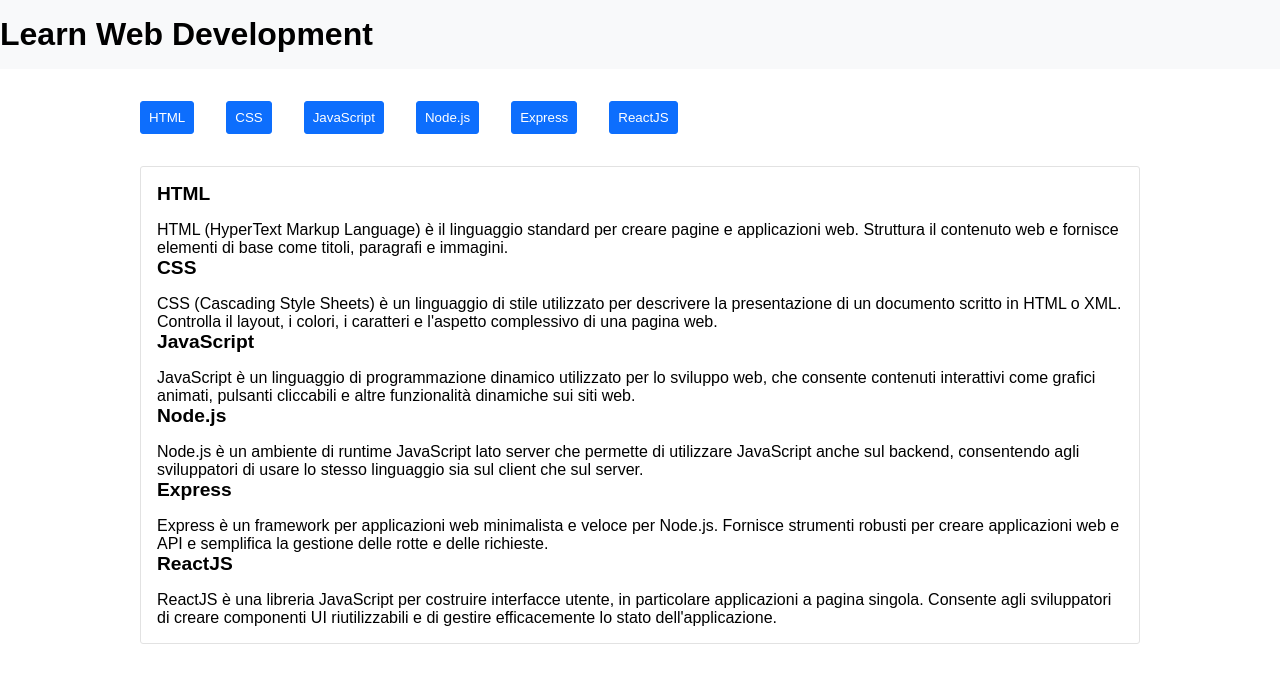
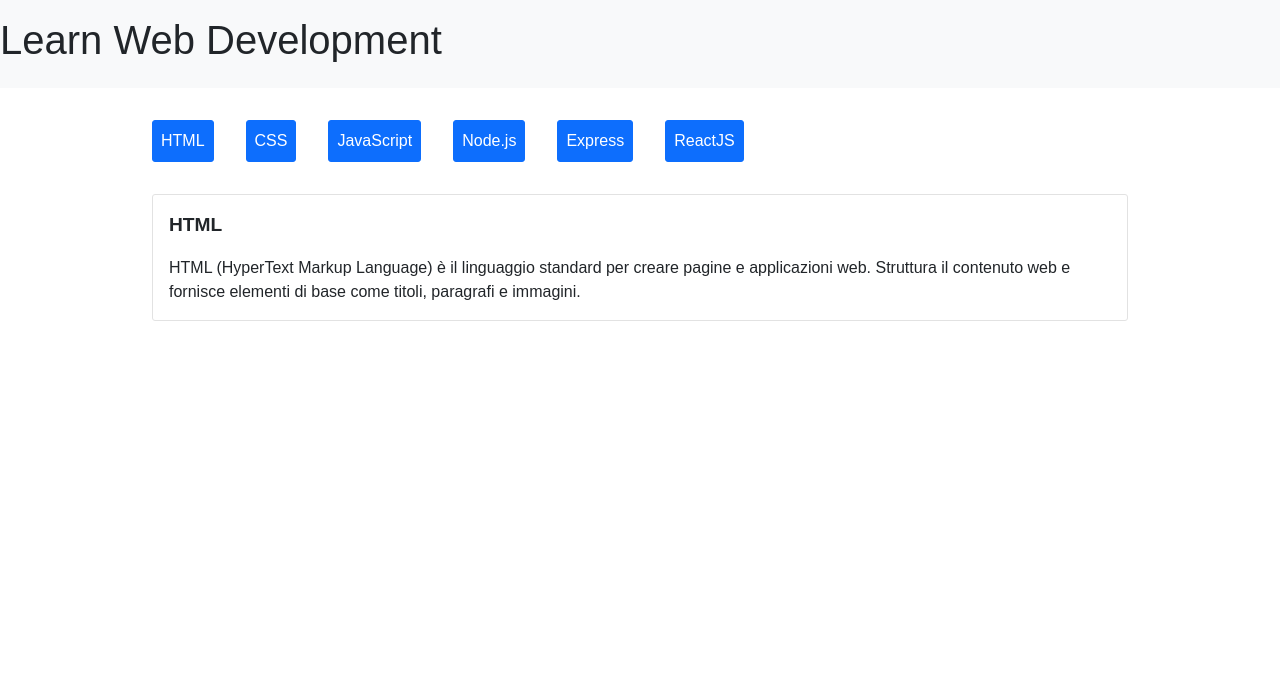
Before and after one commit to petraalpigiano/react-use-state, a React (Vite) app: page / in a window 1280 px wide. Shown: the top 682 px of the page. Built offline with nearby package versions, Linux system fonts and the light colour scheme.

Commit message:
fix buttons

```diff
--- a/package.json
+++ b/package.json
@@ -10,6 +10,7 @@
     "preview": "vite preview"
   },
   "dependencies": {
+    "bootstrap": "^5.3.6",
     "react": "^19.1.0",
     "react-dom": "^19.1.0"
   },
--- a/src/App.jsx
+++ b/src/App.jsx
@@ -1,8 +1,14 @@
+import { useState } from "react";
 import languages from "./data/languages";
 import Button from "./components/Button";
 import Card from "./components/Card";
 
 export default function App() {
+  const [selectedId, setSelectedId] = useState(1);
+  const selectedLanguage = languages.find(function (currentLanguage) {
+    return currentLanguage.id === selectedId;
+  });
+
   return (
     <>
       <div className="background-title">
@@ -12,20 +18,21 @@ export default function App() {
         <div className="container-buttons">
           {languages.map(function (currentLanguage) {
             return (
-              <Button key={currentLanguage.id} title={currentLanguage.title} />
+              <Button
+                key={currentLanguage.id}
+                title={currentLanguage.title}
+                handleClick={function () {
+                  return setSelectedId(currentLanguage.id);
+                }}
+              />
             );
           })}
         </div>
         <div className="container-card">
-          {languages.map(function (currentLanguage) {
-            return (
-              <Card
-                key={currentLanguage.id}
-                title={currentLanguage.title}
-                description={currentLanguage.description}
-              />
-            );
-          })}
+          <Card
+            title={selectedLanguage.title}
+            description={selectedLanguage.description}
+          />
         </div>
       </div>
     </>
--- a/src/assets/css/index.css
+++ b/src/assets/css/index.css
@@ -83,6 +83,7 @@ a {
   border: 1px solid #e2e2e2;
   padding: 1rem;
 }
+
 /* CARD TITLE */
 .card-title {
   font-weight: 600;
--- a/src/components/Button.jsx
+++ b/src/components/Button.jsx
@@ -1,6 +1,6 @@
-export default function Button({ id, title }) {
+export default function Button({ id, title, handleClick }) {
   return (
-    <button className="button" id={id}>
+    <button className="button " id={id} onClick={handleClick}>
       {title}
     </button>
   );
--- a/src/components/Card.jsx
+++ b/src/components/Card.jsx
@@ -1,10 +1,8 @@
-export default function Card({ id, title, description }) {
+export default function Card({ title, description }) {
   return (
     <>
-      <div className="card" id={id}>
-        <div className="card-title">{title}</div>
-        <div className="card-content">{description}</div>
-      </div>
+      <div className="card-title">{title}</div>
+      <div className="card-content">{description}</div>
     </>
   );
 }
--- a/src/main.jsx
+++ b/src/main.jsx
@@ -1,5 +1,6 @@
 import { StrictMode } from "react";
 import { createRoot } from "react-dom/client";
+import "bootstrap/dist/css/bootstrap.min.css";
 import "./assets/css/index.css";
 import App from "./App.jsx";
 
```
Also changed, not shown: 1 other file (tests, documents, lock files or other folders).
